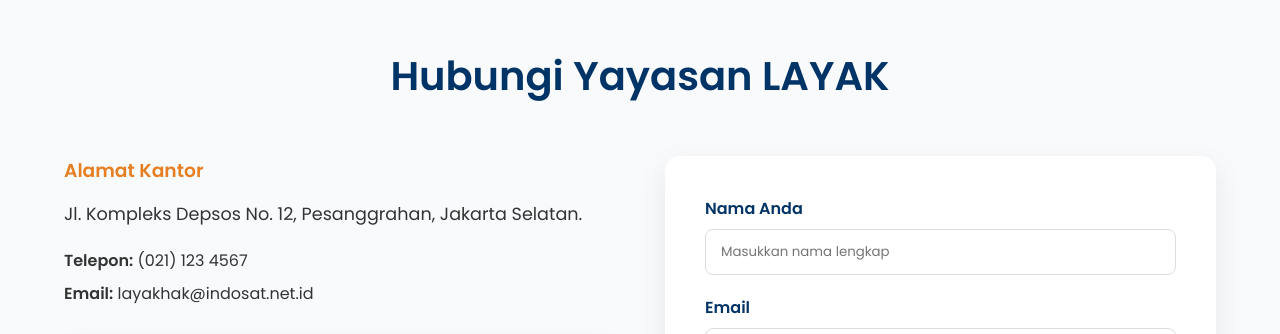
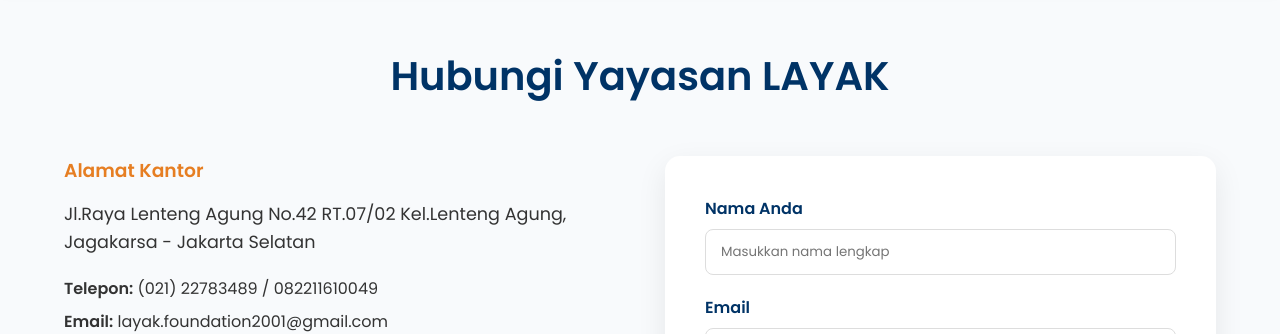
Before and after one commit to Chris-MoTimot/layak, a PHP site: page /kontak.php in a window 1280 px wide. Shown: the part 79-413 px from the top of the page. Run offline with PHP 8.4, Linux system fonts and the light colour scheme.

Commit message:
update location

```diff
--- a/footer.php
+++ b/footer.php
@@ -4,11 +4,10 @@
         <div>
             <h2 style="color: var(--orange); margin-bottom: 20px;">Yayasan LAYAK</h2>
             <p style="font-size: 14px; line-height: 1.6; opacity: 0.9;">
-                Jl. Nangka I No. 1, Kel. Tanjung Barat,<br>
-                Kec. Jagakarsa, Jakarta Selatan 12530<br><br>
-                <strong>Telp:</strong> (021) 22783489<br>
-                <strong>WhatsApp:</strong> 0822-1161-0049<br>
-                <strong>Email:</strong> sekretariat@layak.or.id
+                Jl.Raya Lenteng Agung No.42 RT.07/02 <br> Kel.Lenteng Agung, Jagakarsa - Jakarta Selatan<br><br>
+                <strong>Telp:</strong> (021) 22783489 <br>
+                <strong>WhatsApp:</strong> 082211610049<br>
+                <strong>Email:</strong> layak.foundation2001@gmail.com
             </p>
         </div>
 
@@ -35,7 +34,7 @@
             <h3 style="margin-bottom: 20px;">Lokasi Kami</h3>
             <div style="width: 100%; height: 150px; border-radius: 10px; overflow: hidden; box-shadow: 0 4px 10px rgba(0,0,0,0.2); border: 1px solid rgba(255,255,255,0.1);">
                 <iframe
-                    src="https://www.google.com/maps/embed?pb=!1m18!1m12!1m3!1d1120.6325972434408!2d106.83615132918142!3d-6.321879715346391!2m3!1f0!2f0!3f0!3m2!1i1024!2i768!4f13.1!3m3!1m2!1s0x2e69ed8950fab9cb%3A0x4c7d2ff6e8b4227e!2sLayanan%20Low%20Vision%20Yayasan%20LAYAK!5e1!3m2!1sid!2sid!4v1771421266080!5m2!1sid!2sid"
+                    src="https://www.google.com/maps/embed?pb=!1m17!1m12!1m3!1d3965.557573036589!2d106.83429307499118!3d-6.32169399366775!2m3!1f0!2f0!3f0!3m2!1i1024!2i768!4f13.1!3m2!1m1!2zNsKwMTknMTguMSJTIDEwNsKwNTAnMTIuNyJF!5e0!3m2!1sen!2sid!4v1771838276060!5m2!1sen!2sid"
                     width="100%"
                     height="100%"
                     style="border:0;"
--- a/kontak.php
+++ b/kontak.php
@@ -6,16 +6,16 @@
     <div class="contact-grid">
         <div class="contact-info">
             <h3 class="contact-subtitle">Alamat Kantor</h3>
-            <p class="address-text">Jl. Kompleks Depsos No. 12, Pesanggrahan, Jakarta Selatan.</p>
+            <p class="address-text">Jl.Raya Lenteng Agung No.42 RT.07/02 Kel.Lenteng Agung, Jagakarsa - Jakarta Selatan</p>
 
             <div class="contact-details">
-                <p><strong>Telepon:</strong> (021) 123 4567</p>
-                <p><strong>Email:</strong> layakhak@indosat.net.id</p>
+                <p><strong>Telepon:</strong> (021) 22783489 / 082211610049</p>
+                <p><strong>Email:</strong> layak.foundation2001@gmail.com</p>
             </div>
 
             <div class="map-container">
                 <iframe
-                    src="https://www.google.com/maps/embed?pb=!1m18!1m12!1m3!1d1120.6325972434408!2d106.83615132918142!3d-6.321879715346391!2m3!1f0!2f0!3f0!3m2!1i1024!2i768!4f13.1!3m3!1m2!1s0x2e69ed8950fab9cb%3A0x4c7d2ff6e8b4227e!2sLayanan%20Low%20Vision%20Yayasan%20LAYAK!5e1!3m2!1sid!2sid!4v1771421266080!5m2!1sid!2sid"
+                    src="https://www.google.com/maps/embed?pb=!1m17!1m12!1m3!1d3965.557573036589!2d106.83429307499118!3d-6.32169399366775!2m3!1f0!2f0!3f0!3m2!1i1024!2i768!4f13.1!3m2!1m1!2zNsKwMTknMTguMSJTIDEwNsKwNTAnMTIuNyJF!5e0!3m2!1sen!2sid!4v1771838276060!5m2!1sen!2sid"
                     width="100%"
                     height="100%"
                     style="border:0;"
```
